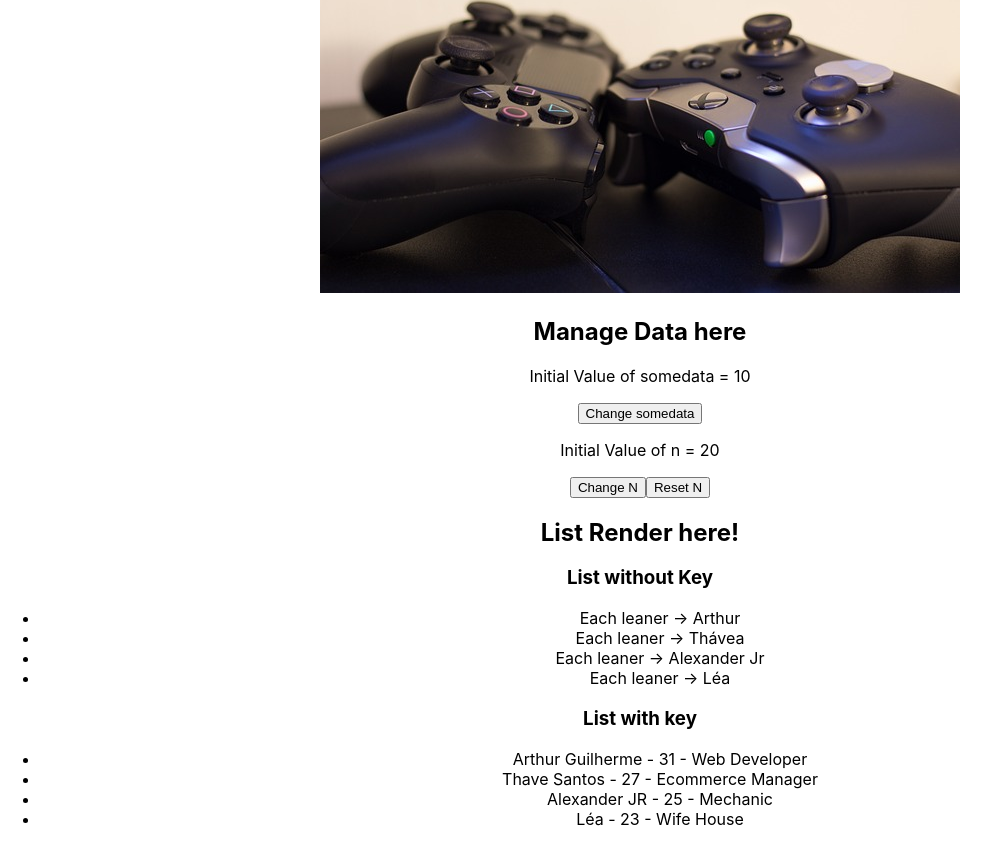
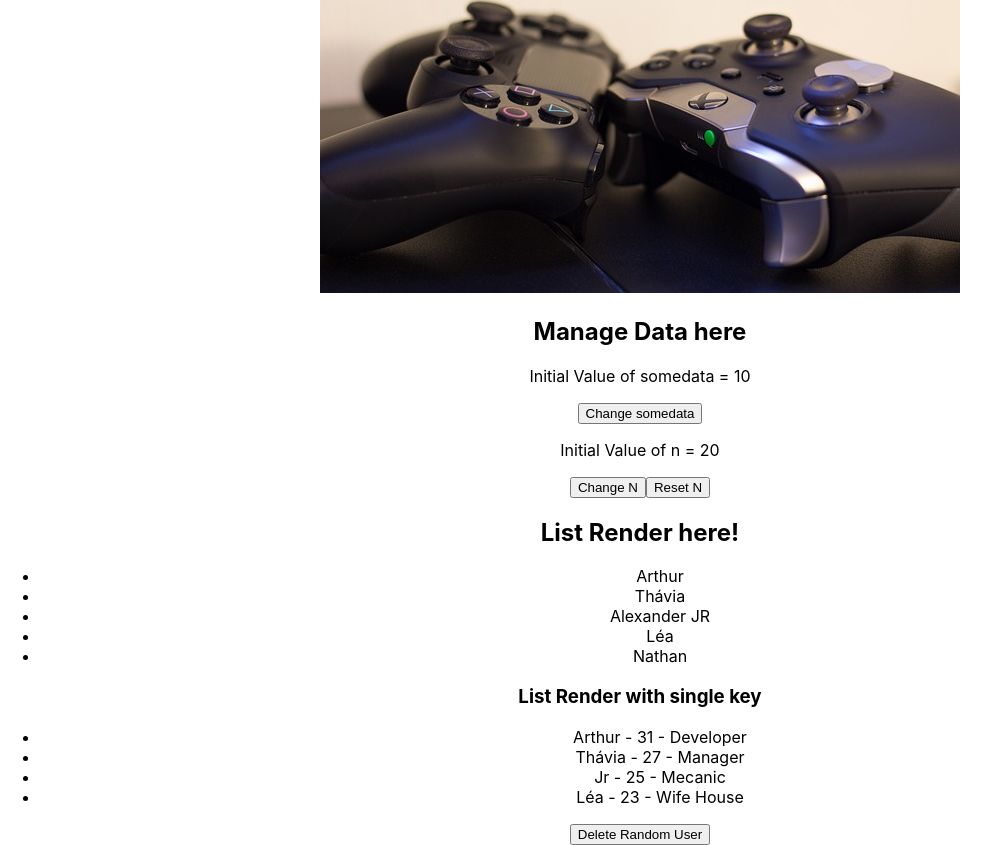
Before and after one commit to devarthurguilherme/React, a React (Create React App) app in the folder React_do_Zero_a_Maestria/3_Advancing_in_React/advancing/: page / in a window 1280 px wide. Shown: the part 569-1414 px from the top of the page, without its empty margins (0-1000 px from the left). Built offline with nearby package versions, Linux system fonts and the light colour scheme.

Commit message:
Studying Previous State

```diff
--- a/React_do_Zero_a_Maestria/3_Advancing_in_React/advancing/src/components/ListRender.js
+++ b/React_do_Zero_a_Maestria/3_Advancing_in_React/advancing/src/components/ListRender.js
@@ -2,40 +2,39 @@ import {useState} from 'react';
 
 const ListRender = () => {
 
-    const [List] = useState([
-        "Arthur", "Thávea", "Alexander Jr", "Léa"
-    ]);
+   const [list] = useState(["Arthur", "Thávia", "Alexander JR", "Léa", "Nathan"]);
 
-    const [List2] = useState([
-        {key: 1, nome: "Arthur Guilherme", age: 31, profission: "Web Developer"},
-        {key: 2, nome: "Thave Santos", age: 27, profission: "Ecommerce Manager"},
-        {key: 3, nome: "Alexander JR", age: 25, profission: "Mechanic"},
-        {key: 4, nome: "Léa", age: 23, profission: "Wife House"}
-    ]);
+   const [users, setUsers] = useState([
+    {id: 1, nome: "Arthur", age: 31, profission: "Developer"},
+    {id: 2, nome: "Thávia", age: 27, profission: "Manager"},
+    {id: 3, nome: "Jr", age: 25, profission: "Mecanic"},
+    {id: 4, nome: "Léa", age: 23, profission: "Wife House"}
+   ]);
+
+   const deleteRandom = () => {
+        const randomNumber = Math.floor(Math.random() * users.length);
+
+        setUsers((prevUsers) => {
+            console.log(prevUsers)
+            return prevUsers.filter((user) => randomNumber !== user.id)
+        })
+   }
 
     return (
         <div>
             <h2>List Render here!</h2>
-            <h3>List without Key</h3>
             <ul>
-                {List.map(
-                    (n, i) => (
-                        <li key={i}>
-                            {"Each leaner -> " + n}
-                        </li>
-                    )
-                )}
+                {list.map((item, i) => (
+                    <li key={i}>{item}</li>
+                ))}
             </ul>
-            <h3>List with key</h3>
+            <h3>List Render with single key</h3>
             <ul>
-                {List2.map((n2) => (
-                        <li key={List2.key}>
-                            {n2.nome} - {n2.age} - {n2.profission}
-                        </li>
-                    ))
-                }
+                {users.map((user) => (
+                    <li key={user.id}>{user.nome} - {user.age} - {user.profission}</li>
+                ))}
             </ul>
-
+            <button onClick={deleteRandom}>Delete Random User</button>
         </div>
     );
 };
```
